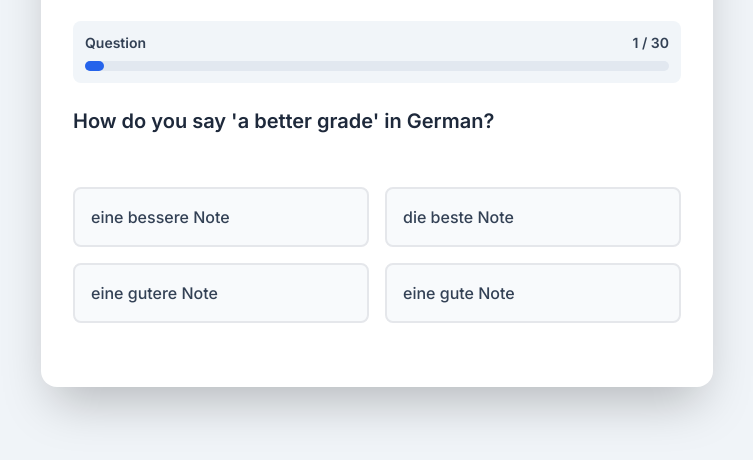
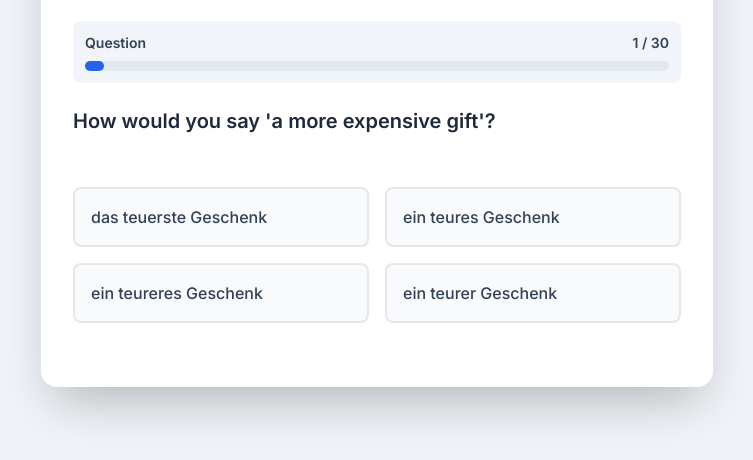
Before and after one commit to arunvs830/quizzz, a plain HTML site: page index.html in a window 1280 px wide. Shown: the part 258-718 px from the top of the page, without its empty margins (263-1016 px from the left). Drawn offline with nearby package versions, Linux system fonts and the light colour scheme.

Commit message:
Update index.html

```diff
--- a/index.html
+++ b/index.html
@@ -130,6 +130,14 @@
         let currentQuestionIndex = 0;
         let score = 0;
 
+        // Fisher-Yates shuffle function
+        function shuffleArray(array) {
+            for (let i = array.length - 1; i > 0; i--) {
+                const j = Math.floor(Math.random() * (i + 1));
+                [array[i], array[j]] = [array[j], array[i]];
+            }
+        }
+
         function startQuiz() {
             currentQuestionIndex = 0;
             score = 0;
@@ -137,6 +145,8 @@
             quizHeaderEl.classList.remove('hidden');
             quizArea.classList.remove('hidden');
             nextButton.classList.add('hidden');
+            // Shuffle the entire quiz order for more variety each time
+            shuffleArray(quizData);
             showQuestion();
         }
 
@@ -152,8 +162,12 @@
             questionCounterEl.textContent = `${currentQuestionIndex + 1} / ${quizData.length}`;
             progressBarEl.style.width = `${((currentQuestionIndex + 1) / quizData.length) * 100}%`;
 
-            // Create answer buttons
-            currentQuestion.answerOptions.forEach(option => {
+            // Shuffle the answers for the current question
+            const shuffledAnswers = [...currentQuestion.answerOptions];
+            shuffleArray(shuffledAnswers);
+
+            // Create answer buttons from the shuffled list
+            shuffledAnswers.forEach(option => {
                 const button = document.createElement('button');
                 button.textContent = option.text;
                 button.classList.add('btn-option', 'w-full', 'p-4', 'border-2', 'rounded-lg', 'text-left', 'font-medium', 'text-slate-700', 'bg-slate-50', 'hover:bg-slate-100', 'hover:border-blue-400');
```
